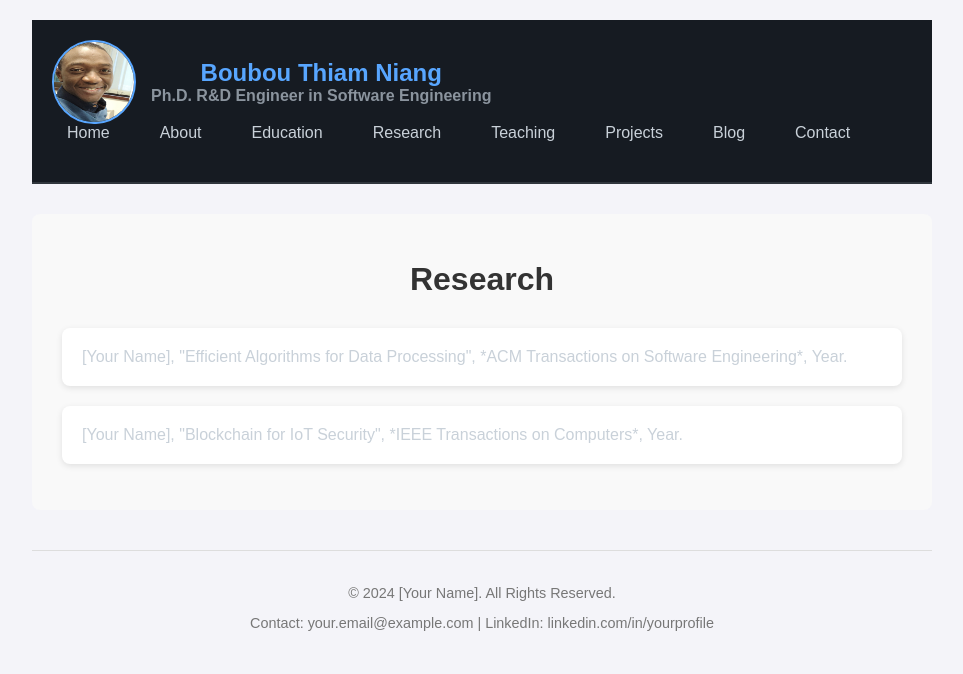
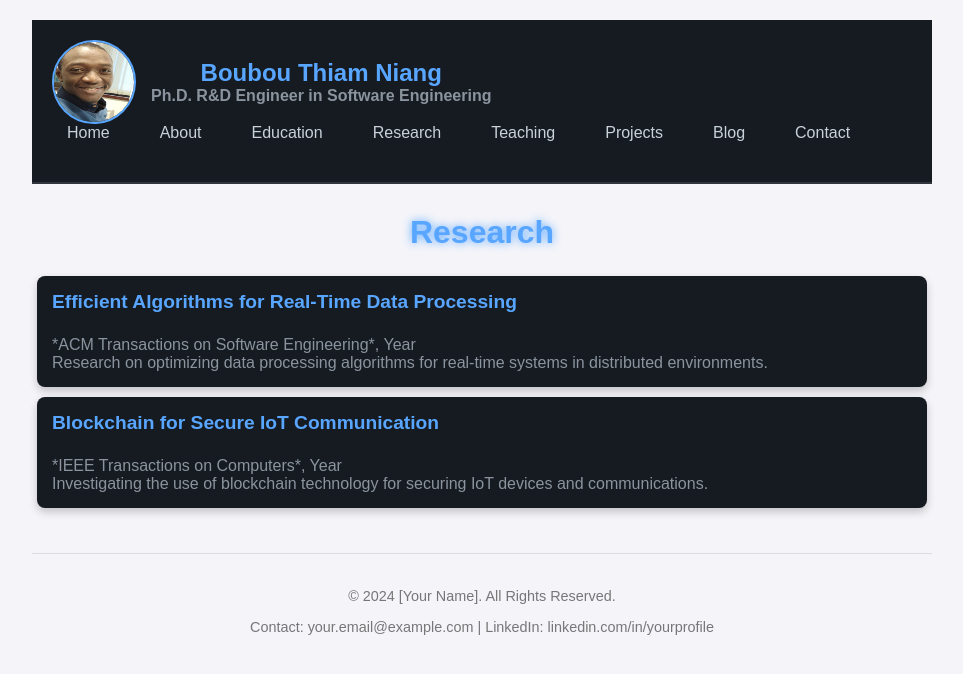
Before and after one commit to boubouthiamniang/boubouthiamniang.github.io, a React (Create React App) app: page /research in a window 1280 px wide. Shown: the top 674 px of the page, without its empty margins (158-1121 px from the left). Built offline with nearby package versions, Linux system fonts and the light colour scheme.

Commit message:
make theme uniform from pages

```diff
--- a/src/components/Blog.js
+++ b/src/components/Blog.js
@@ -7,13 +7,16 @@ const Blog = () => {
             <h2>Blog</h2>
             <ul>
                 <li>
-                    <strong>CI/CD pipelines: good software development practice, but green? </strong> (GitHub: [github.com/yourproject])<br />
-                    Contributed to an open-source framework for processing large-scale real-time data. Optimized data pipelines for better performance.
+                    <strong>CI/CD Pipelines: Good Software Development Practice, but Green?</strong><br />
+                    GitHub: <a href="https://github.com/yourproject" target="_blank" rel="noopener noreferrer">github.com/yourproject</a><br />
+                    Discussed the environmental impact of CI/CD pipelines and explored sustainable practices in software development.
                 </li>
                 <li>
-                    <strong>Model-Based Analysis and Comprehensive BRMS Migration: IBM ODM to Drools Case Study</strong> (GitHub: [github.com/iotblockchain])<br />
-                    Developed a lightweight blockchain protocol for secure IoT communications.
+                    <strong>Model-Based Analysis and Comprehensive BRMS Migration: IBM ODM to Drools Case Study</strong><br />
+                    GitHub: <a href="https://github.com/iotblockchain" target="_blank" rel="noopener noreferrer">github.com/iotblockchain</a><br />
+                    Explored the migration process from IBM ODM to Drools in a case study, focusing on model-based analysis and best practices.
                 </li>
+                {/* Add more blog entries as needed */}
             </ul>
         </section>
     );
--- a/src/components/Projects.js
+++ b/src/components/Projects.js
@@ -7,13 +7,16 @@ const Projects = () => {
             <h2>Projects</h2>
             <ul>
                 <li>
-                    <strong>Real-Time Data Processing Framework</strong> (GitHub: [github.com/yourproject])<br />
+                    <strong>Real-Time Data Processing Framework</strong><br />
+                    GitHub: <a href="https://github.com/yourproject" target="_blank" rel="noopener noreferrer">github.com/yourproject</a><br />
                     Contributed to an open-source framework for processing large-scale real-time data. Optimized data pipelines for better performance.
                 </li>
                 <li>
-                    <strong>IoT Blockchain Protocol</strong> (GitHub: [github.com/iotblockchain])<br />
+                    <strong>IoT Blockchain Protocol</strong><br />
+                    GitHub: <a href="https://github.com/iotblockchain" target="_blank" rel="noopener noreferrer">github.com/iotblockchain</a><br />
                     Developed a lightweight blockchain protocol for secure IoT communications.
                 </li>
+                {/* Add more project entries as needed */}
             </ul>
         </section>
     );
--- a/src/components/Research.js
+++ b/src/components/Research.js
@@ -7,11 +7,16 @@ const Research = () => {
             <h2>Research</h2>
             <ul>
                 <li>
-                    [Your Name], "Efficient Algorithms for Data Processing", *ACM Transactions on Software Engineering*, Year.
+                    <strong>Efficient Algorithms for Real-Time Data Processing</strong><br />
+                    *ACM Transactions on Software Engineering*, Year<br />
+                    Research on optimizing data processing algorithms for real-time systems in distributed environments.
                 </li>
                 <li>
-                    [Your Name], "Blockchain for IoT Security", *IEEE Transactions on Computers*, Year.
+                    <strong>Blockchain for Secure IoT Communication</strong><br />
+                    *IEEE Transactions on Computers*, Year<br />
+                    Investigating the use of blockchain technology for securing IoT devices and communications.
                 </li>
+                {/* Add more research entries as needed */}
             </ul>
         </section>
     );
--- a/src/components/Teaching.js
+++ b/src/components/Teaching.js
@@ -7,11 +7,16 @@ const Teaching = () => {
             <h2>Teaching</h2>
             <ul>
                 <li>
-                    [Your Name], "Efficient Algorithms for Data Processing", *ACM Transactions on Software Engineering*, Year.
+                    <strong>Efficient Algorithms for Data Processing</strong><br />
+                    *ACM Transactions on Software Engineering*, Year<br />
+                    Taught students how to optimize data processing algorithms for real-time systems in distributed environments.
                 </li>
                 <li>
-                    [Your Name], "Blockchain for IoT Security", *IEEE Transactions on Computers*, Year.
+                    <strong>Blockchain for IoT Security</strong><br />
+                    *IEEE Transactions on Computers*, Year<br />
+                    Led a course on the use of blockchain technology for securing IoT devices and communications.
                 </li>
+                {/* Add more teaching entries as needed */}
             </ul>
         </section>
     );
--- a/src/components/css/Education.css
+++ b/src/components/css/Education.css
@@ -1,32 +1,44 @@
 .education {
     margin-bottom: 40px;
+    color: #c9d1d9; /* Soft white text */
+}
+
+.education h2 {
+    font-size: 2rem;
+    color: #58a6ff; /* Neon blue for heading */
+    margin-bottom: 20px;
+    text-shadow: 0 0 8px #58a6ff; /* Glow effect */
 }
 
 .education ul {
     display: flex;
     flex-wrap: wrap;
     justify-content: space-between;
+    padding: 0;
+    margin: 0;
 }
 
 .education ul li {
     flex: 1 1 calc(50% - 10px); /* Each item takes up 50% of the container width */
-    background-color: #fff;
+    background-color: #161b22; /* Dark background */
     padding: 15px;
     margin: 5px;
     border-radius: 8px;
-    box-shadow: 0 2px 4px rgba(0, 0, 0, 0.1);
-    transition: transform 0.3s ease;
+    box-shadow: 0 4px 8px rgba(0, 0, 0, 0.2); /* Enhanced shadow */
+    transition: transform 0.3s ease, box-shadow 0.3s ease;
+    color: #8b949e; /* Muted text for readability */
 }
 
 .education ul li:hover {
     transform: translateY(-5px);
+    box-shadow: 0 8px 16px rgba(0, 0, 0, 0.4); /* Enhanced shadow on hover */
 }
 
 .education ul li strong {
     display: block;
     font-size: 1.2rem;
     margin-bottom: 5px;
-    color: #333;
+    color: #58a6ff; /* Neon blue for the titles */
 }
 
 @media (max-width: 768px) {
--- a/src/components/css/Research.css
+++ b/src/components/css/Research.css
@@ -1,17 +1,15 @@
-/* Container for the Research section */
+/* Container for the research section */
 .research {
     margin-bottom: 40px;
-    padding: 20px;
-    background-color: #f9f9f9;
-    border-radius: 8px;
+    color: #c9d1d9; /* Soft white text */
 }
 
 /* Research section title */
 .research h2 {
-    text-align: center;
     font-size: 2rem;
-    color: #333;
+    color: #58a6ff; /* Neon blue for heading */
     margin-bottom: 20px;
+    text-shadow: 0 0 8px #58a6ff; /* Glow effect */
 }
 
 /* Research list container */
@@ -20,38 +18,39 @@
     flex-wrap: wrap;
     justify-content: space-between;
     padding: 0;
-    list-style-type: none;
+    margin: 0;
 }
 
 /* Individual research items */
 .research ul li {
-    flex: 1 1 calc(50% - 10px); /* 50% width for each item */
-    background-color: #fff;
-    padding: 20px;
-    margin: 10px;
+    flex: 1 1 calc(50% - 10px); /* Each item takes up 50% of the container width */
+    background-color: #161b22; /* Dark background */
+    padding: 15px;
+    margin: 5px;
     border-radius: 8px;
-    box-shadow: 0 2px 6px rgba(0, 0, 0, 0.1);
-    transition: transform 0.3s ease;
+    box-shadow: 0 4px 8px rgba(0, 0, 0, 0.2); /* Enhanced shadow */
+    transition: transform 0.3s ease, box-shadow 0.3s ease;
+    color: #8b949e; /* Muted text for readability */
 }
 
 /* Hover effect for research items */
 .research ul li:hover {
     transform: translateY(-5px);
-    box-shadow: 0 4px 10px rgba(0, 0, 0, 0.2);
+    box-shadow: 0 8px 16px rgba(0, 0, 0, 0.4); /* Enhanced shadow on hover */
 }
 
-/* Title of each blog */
+/* Title of each research item */
 .research ul li strong {
-    font-size: 1.3rem;
     display: block;
-    margin-bottom: 10px;
-    color: #444;
+    font-size: 1.2rem;
+    margin-bottom: 5px;
+    color: #58a6ff; /* Neon blue for the titles */
 }
 
-/* research description */
+/* Research description */
 .research ul li p {
     font-size: 1rem;
-    color: #666;
+    color: #8b949e;
     line-height: 1.6;
 }
 
@@ -61,11 +60,11 @@
 @media (max-width: 768px) {
     .research ul {
         flex-direction: column;
+        align-items: stretch;
     }
 
     .research ul li {
-        flex: 1 1 100%; /* Full width on small screens */
-        margin-bottom: 20px;
+        flex: 1 1 100%; /* Each item takes up 100% of the container width on mobile */
     }
 
     .research h2 {
--- a/src/components/css/Teaching.css
+++ b/src/components/css/Teaching.css
@@ -1,57 +1,56 @@
-/* Container for the Research section */
-.research {
+/* Container for the Teaching section */
+.teaching {
     margin-bottom: 40px;
-    padding: 20px;
-    background-color: #f9f9f9;
-    border-radius: 8px;
+    color: #c9d1d9; /* Soft white text */
 }
 
-/* Research section title */
-.research h2 {
-    text-align: center;
+/* Teaching section title */
+.teaching h2 {
     font-size: 2rem;
-    color: #333;
+    color: #58a6ff; /* Neon blue for heading */
     margin-bottom: 20px;
+    text-shadow: 0 0 8px #58a6ff; /* Glow effect */
 }
 
-/* Research list container */
-.research ul {
+/* Teaching list container */
+.teaching ul {
     display: flex;
     flex-wrap: wrap;
     justify-content: space-between;
     padding: 0;
-    list-style-type: none;
+    margin: 0;
 }
 
-/* Individual research items */
-.research ul li {
-    flex: 1 1 calc(50% - 10px); /* 50% width for each item */
-    background-color: #fff;
-    padding: 20px;
-    margin: 10px;
+/* Individual teaching items */
+.teaching ul li {
+    flex: 1 1 calc(50% - 10px); /* Each item takes up 50% of the container width */
+    background-color: #161b22; /* Dark background */
+    padding: 15px;
+    margin: 5px;
     border-radius: 8px;
-    box-shadow: 0 2px 6px rgba(0, 0, 0, 0.1);
-    transition: transform 0.3s ease;
+    box-shadow: 0 4px 8px rgba(0, 0, 0, 0.2); /* Enhanced shadow */
+    transition: transform 0.3s ease, box-shadow 0.3s ease;
+    color: #8b949e; /* Muted text for readability */
 }
 
-/* Hover effect for research items */
-.research ul li:hover {
+/* Hover effect for teaching items */
+.teaching ul li:hover {
     transform: translateY(-5px);
-    box-shadow: 0 4px 10px rgba(0, 0, 0, 0.2);
+    box-shadow: 0 8px 16px rgba(0, 0, 0, 0.4); /* Enhanced shadow on hover */
 }
 
-/* Title of each blog */
-.research ul li strong {
-    font-size: 1.3rem;
+/* Title of each teaching item */
+.teaching ul li strong {
     display: block;
-    margin-bottom: 10px;
-    color: #444;
+    font-size: 1.2rem;
+    margin-bottom: 5px;
+    color: #58a6ff; /* Neon blue for the titles */
 }
 
-/* research description */
-.research ul li p {
+/* Teaching description */
+.teaching ul li p {
     font-size: 1rem;
-    color: #666;
+    color: #8b949e;
     line-height: 1.6;
 }
 
@@ -59,43 +58,43 @@
 
 /* For mobile devices */
 @media (max-width: 768px) {
-    .research ul {
+    .teaching ul {
         flex-direction: column;
+        align-items: stretch;
     }
 
-    .research ul li {
-        flex: 1 1 100%; /* Full width on small screens */
-        margin-bottom: 20px;
+    .teaching ul li {
+        flex: 1 1 100%; /* Each item takes up 100% of the container width on mobile */
     }
 
-    .research h2 {
+    .teaching h2 {
         font-size: 1.8rem;
     }
 
-    .research ul li strong {
+    .teaching ul li strong {
         font-size: 1.2rem;
     }
 
-    .research ul li p {
+    .teaching ul li p {
         font-size: 0.9rem;
     }
 }
 
 /* For tablets and medium devices */
 @media (max-width: 1024px) {
-    .research ul li {
+    .teaching ul li {
         flex: 1 1 calc(100% - 20px); /* Full width with margin for medium screens */
     }
 
-    .research h2 {
+    .teaching h2 {
         font-size: 1.9rem;
     }
 
-    .research ul li strong {
+    .teaching ul li strong {
         font-size: 1.2rem;
     }
 
-    .research ul li p {
+    .teaching ul li p {
         font-size: 1rem;
     }
 }
```
Also changed, not shown: src/components/css/Blog.css (+19 -20 lines), src/components/css/Contact.css (+24 -5 lines), src/components/css/Projects.css (+18 -19 lines).
